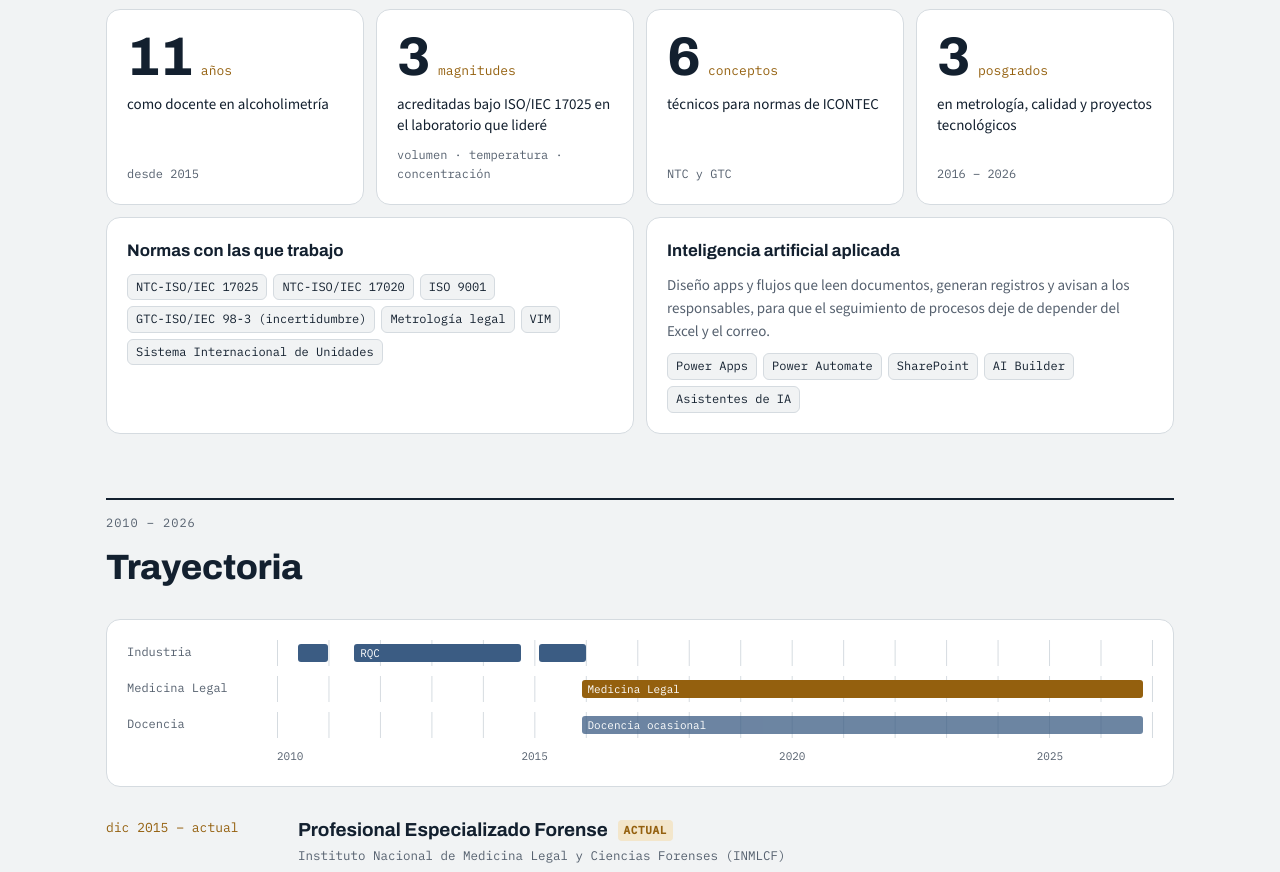
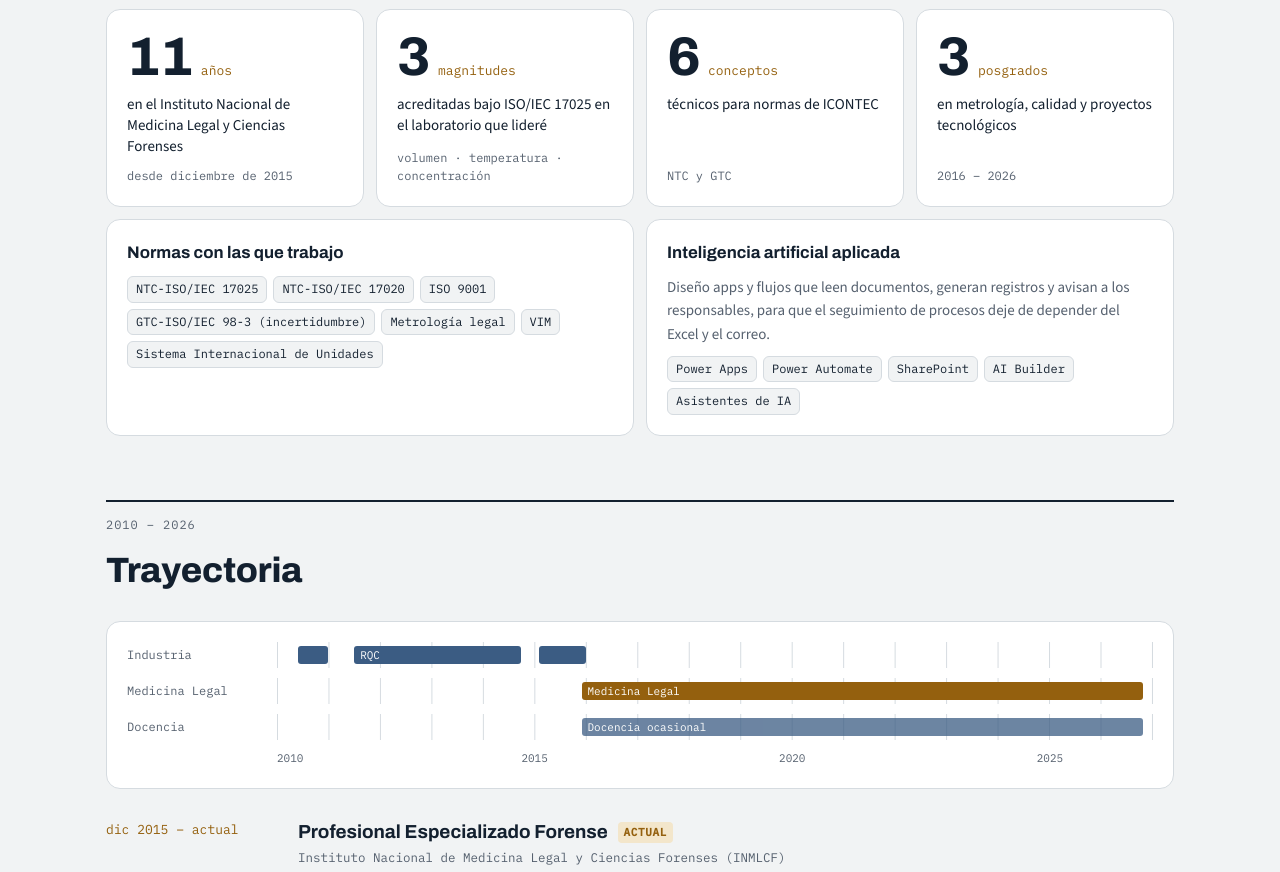
Before and after one commit to fagarciafo/fagarciafo.github.io, a plain HTML site: page index.html in a window 1280 px wide. Shown: the part 1016-1888 px from the top of the page. Drawn offline with nearby package versions, Linux system fonts and the light colour scheme.

Commit message:
Cambia la cifra de docencia por años en el Instituto

```diff
--- a/index.html
+++ b/index.html
@@ -277,8 +277,8 @@ footer .control{font-family:var(--f-mono);font-size:12px;color:var(--muted);disp
     </div>
     <div class="tile m">
       <div class="lectura"><span class="valor">11</span><span class="unidad">años</span></div>
-      <p class="etiqueta">como docente en alcoholimetría</p>
-      <p class="nota">desde 2015</p>
+      <p class="etiqueta">en el Instituto Nacional de Medicina Legal y Ciencias Forenses</p>
+      <p class="nota">desde diciembre de 2015</p>
     </div>
     <div class="tile m">
       <div class="lectura"><span class="valor">3</span><span class="unidad">magnitudes</span></div>
```
